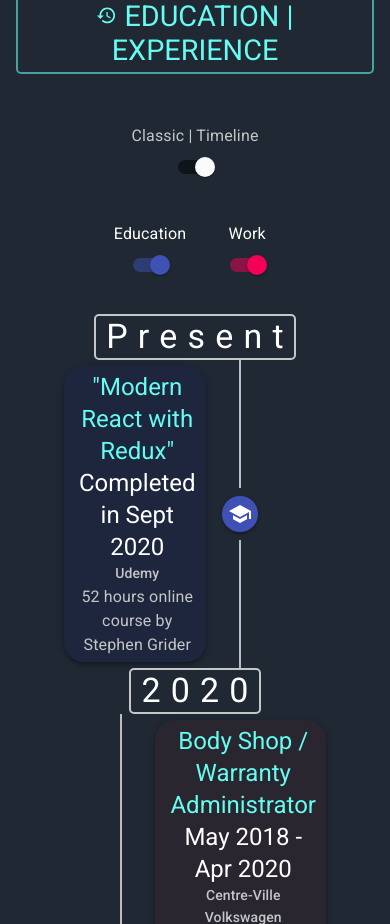
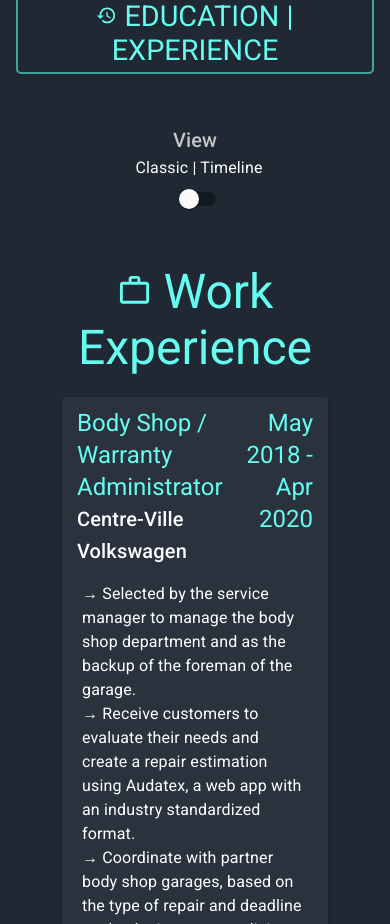
Before and after one commit to Scoutan/resume, a Next.js app: page / in a window 390 px wide. Shown: the part 3664-4588 px from the top of the page. Built offline with nearby package versions, Linux system fonts and the light colour scheme.

Commit message:
Update WorkEd.js

```diff
--- a/src/components/WorkEd.js
+++ b/src/components/WorkEd.js
@@ -1,13 +1,11 @@
-import React, {useState} from 'react'
+import React, {useState, useEffect} from 'react'
 import HeaderBar from '../components/HeaderBar'
 import TimelineView from '../components/TimelineView'
 import ClassicView from '../components/ClassicView'
 import {
   makeStyles,
-  Paper,
   Card, CardContent,
-  Grid,
-  FormGroup, FormControlLabel, Switch,
+  FormGroup, FormControlLabel, Switch, Typography,
 } from '@material-ui/core'
 import { History } from '@material-ui/icons'
 
@@ -22,6 +20,10 @@
   },
   switch: {
     justifyContent: 'center',
+    color: 'white'
+  },
+  labelPlacementTop: {
+    marginLeft: '24px'
   }
 });
 
@@ -42,9 +44,18 @@
     }
   }
 
+  useEffect(() => {
+    if (window.innerWidth < 1024) {
+      return setView({ ...view, viewToggle: false, timelineView: 'none', classicView: 'block' })
+    } else {
+      return null
+    }
+  }, [])
+
   return (
     <Card className={classes.card} id={props.title} elevation={0}>
       <HeaderBar icon={<History />} title={props.title} />
+      <Typography variant="h6">View</Typography>
       <FormGroup row className={classes.switch}>
         <FormControlLabel
           control={
@@ -52,11 +63,12 @@
               checked={view.viewToggle}
               onChange={() => toggleView()}
               name="View"
-              color="default"
+              color="primary"
             />
           }
           label="Classic | Timeline"
           labelPlacement="top"
+          classes={{labelPlacementTop: classes.labelPlacementTop}}
         />
       </FormGroup>
       <CardContent>
```
